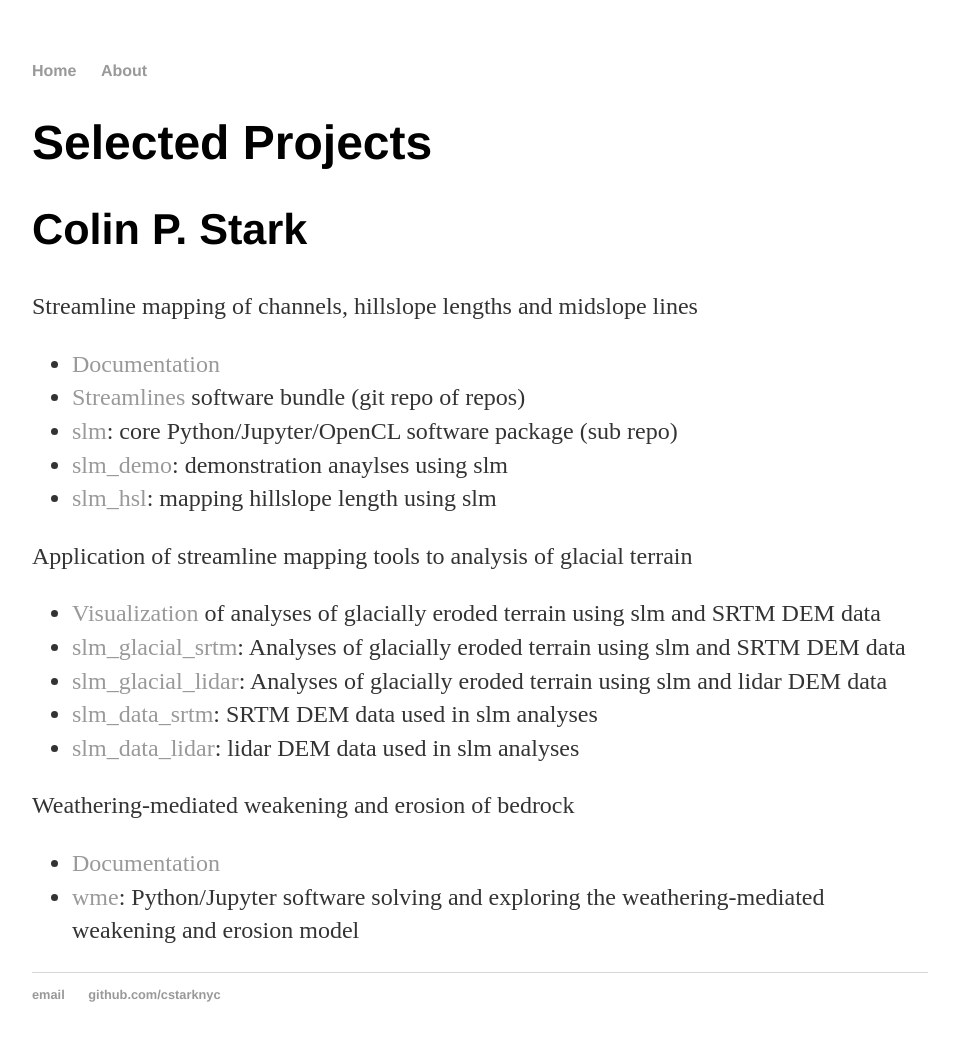
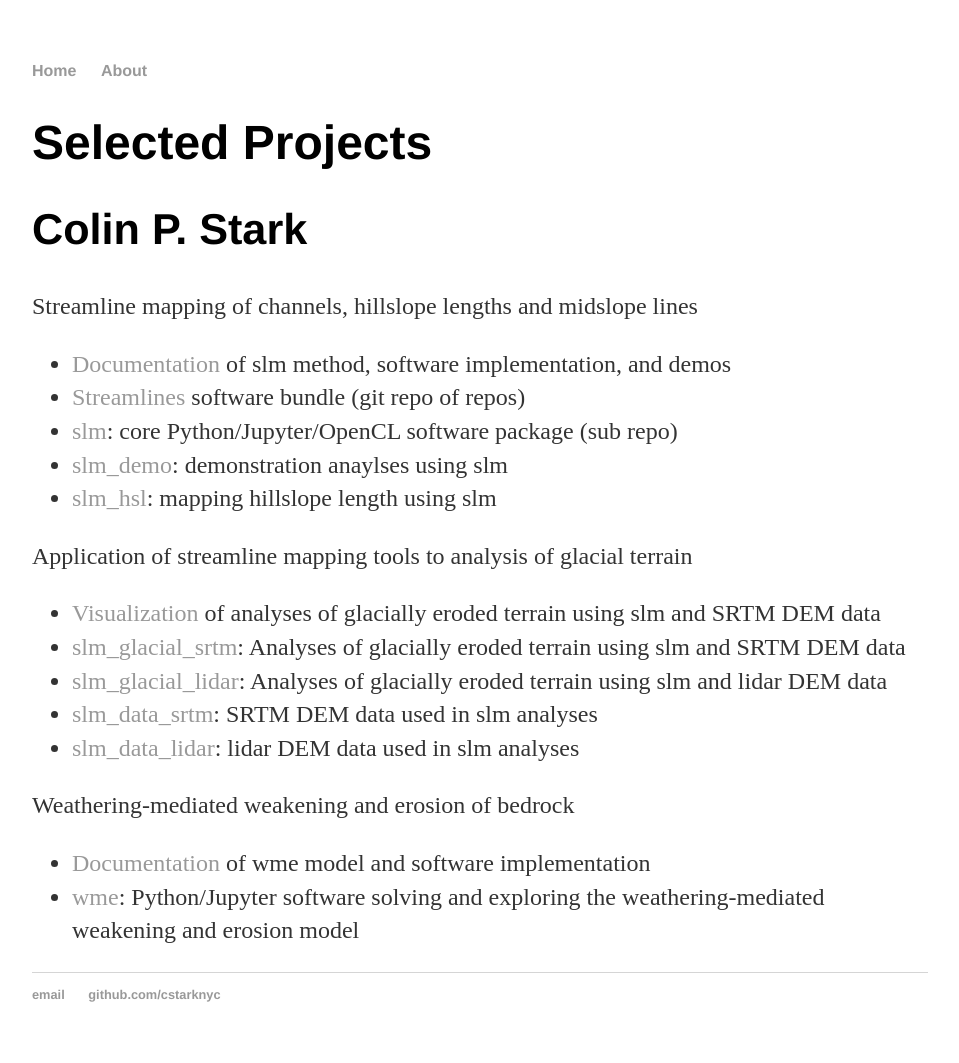
Before and after one commit to cstarkjp/cstarkjp.github.io, a Jekyll site: the page built from index.html, in a window 1280 px wide. Shown: the whole page, without its empty margins (160-1119 px from the left). Built offline with Jekyll 4.4.1, drawn with Linux system fonts in a browser that asks for light colours.

Commit message:
Tinkering

```diff
--- a/index.html
+++ b/index.html
@@ -13,6 +13,7 @@ title: Colin P. Stark
 	<ul>
 		<li>
 			<a href="/slm">Documentation</a>
+			of slm method, software implementation, and demos
 		</li>
 		<li>
 			<a href="https://github.com/cstarknyc/Streamlines">Streamlines</a>
@@ -67,6 +68,7 @@ title: Colin P. Stark
 	<ul>
 		<li>
 			<a href="/wme">Documentation</a>
+			of wme model and software implementation
 		</li>
 		<li>
 			<a href="https://github.com/cstarknyc/wme">wme</a>:
```
